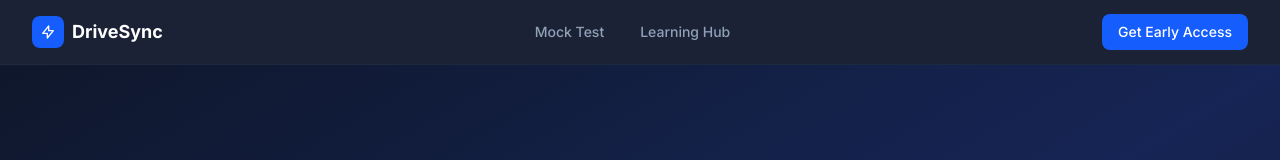
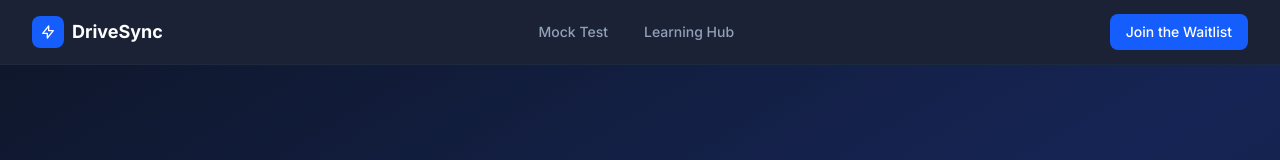
Before and after one commit to antonycja/drivesync-landing-page, a Next.js app: page / in a window 1280 px wide. Shown: the top 160 px of the page. Built offline with nearby package versions, Linux system fonts and the light colour scheme.

Commit message:
update navbar button text to 'Join the Waitlist'

```diff
--- a/src/components/landing/Navbar.tsx
+++ b/src/components/landing/Navbar.tsx
@@ -63,7 +63,7 @@ export default function Navbar() {
               onClick={() => window.dispatchEvent(new CustomEvent("open-waitlist"))}
               className="hidden sm:block bg-blue-600 hover:bg-blue-500 text-white text-sm font-medium px-4 py-2 rounded-lg transition-colors"
             >
-              Get Early Access
+              Join the Waitlist
             </button>
 
             {/* Hamburger — mobile only */}
@@ -122,7 +122,7 @@ export default function Navbar() {
                 onClick={() => { setMenuOpen(false); window.dispatchEvent(new CustomEvent("open-waitlist")); }}
                 className="flex items-center justify-center w-full bg-blue-600 hover:bg-blue-500 text-white font-semibold py-3 rounded-xl transition-colors"
               >
-                Get Early Access
+                Join the Waitlist
               </button>
             </div>
           </div>
```
